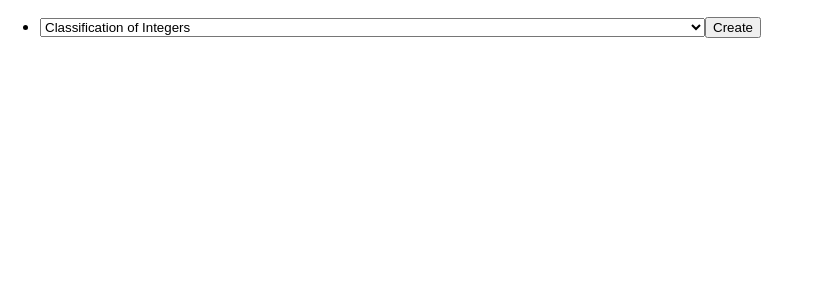
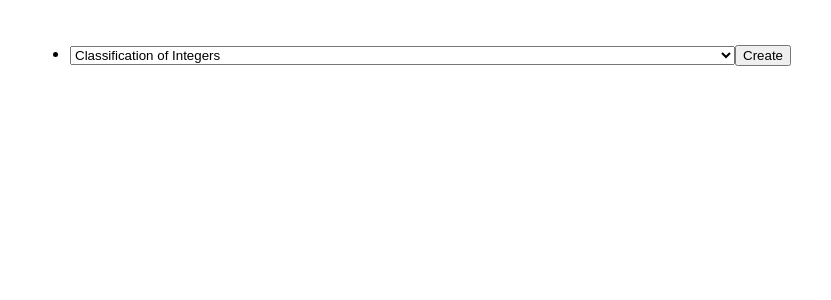
Before and after one commit to ApteroSAS/procyan, a React (Create React App) app: page / in a window 1280 px wide. Shown: the top 300 px of the page, without its empty margins (0-831 px from the left). Built offline with nearby package versions, Linux system fonts and the light colour scheme.

Commit message:
publishing and styles updated

```diff
--- a/package.json
+++ b/package.json
@@ -2,6 +2,7 @@
   "name": "procyan",
   "version": "0.1.0",
   "private": true,
+  "homepage": "https://meet.aptero.co/service/static/procyan/",
   "dependencies": {
     "@mozilla/lilypad-ui": "^2.0.0",
     "@testing-library/jest-dom": "^5.16.5",
--- a/src/components/Exercice.js
+++ b/src/components/Exercice.js
@@ -14,22 +14,22 @@ export default function ExerciceField({UnitId, uuid}){
         if(fake){
             await new Promise(r => setTimeout(r, 1000));
             return {
-                "translationCode": "fr",
+                "translationCode": "es",
                 "problemType": {
                     "code": "multiple",
                     "value": "객관식"
                 },
-                "problem": "Trouvez combien d'entiers non négatifs sont au total parmi les listes de nombres suivantes.\n$\\displaystyle 2,\\ 0,\\ -4,\\ \\frac{1}{2},\\ -\\frac{1}{2},\\ -\\frac{1}{3}$",
+                "problem": "Encuentra cuántos enteros no negativos hay en total entre las siguientes listas de números.\n$\\displaystyle 1,\\ -5,\\ -\\frac{3}{5},\\ -2,\\ \\frac{1}{4},\\ -\\frac{5}{2}$",
                 "choiceList": [
+                    "$0$",
+                    "$5$",
+                    "$3$",
                     "$1$",
-                    "$2$",
-                    "$4$",
-                    "$5$",
-                    "$0$"
+                    "$2$"
                 ],
                 "drawUseProblem": false,
                 "drawImageByteProblem": null,
-                "explanation": "(A) les entiers non négatifs sont/est ${0, 2} \\Longrightarrow 2$.",
+                "explanation": "(A) los enteros no negativos son ${1} \\Longrightarrow 1$.",
                 "drawUseExpl": false,
                 "drawImageByteExpl": null,
                 "answerResult": {
@@ -41,14 +41,14 @@ export default function ExerciceField({UnitId, uuid}){
                     "inputAnswer": null,
                     "sec": null
                 },
-                "uuid": "20230703223357-16390b8f-c84d-4ac0-a274-d9db9139ed31"
+                "uuid": "20230803220447-e05106e5-7c76-441d-be3b-f32973cc3916"
             }
         }
 
         const headers = new Headers();
         headers.append("x-request-to", "DKDNidkwinDKSNdiwnd")
         //13.209.103.192:9901   ---   https://api-service.solve-mate.com/"
-        const baseUrl = "http://13.209.103.192:9901/"
+        const baseUrl = "http://api-service.solve-mate.com/"
         const createPostPath = `v1/api/solve/sample/${currentUnitId}`
         const recallGetPath = `v2/api/solve/sample/${currentUUID}`
         let query, method
@@ -81,17 +81,12 @@ export default function ExerciceField({UnitId, uuid}){
     return (
         <>
             {exercice === undefined ? <p>Loading..</p> :
-                <div>
-                    <main
-                        data-theme="light"
-                        style={{
-                        background: '#eeeeee',
-                        color: '#000000',
-                        fontSize: '15px',
-                        padding: '30px'
+                <div
+                    style={{
+                            background: '#eeeeee',
+                        }}
+                >
 
-                        }}
-                    >
                         <p><Latex displayMode={true}>{exercice.problem}</Latex></p>
                         <p><Latex displayMode={true}>{exercice.explanation}</Latex></p>
                         <ul>
@@ -102,7 +97,7 @@ export default function ExerciceField({UnitId, uuid}){
                                         <Button
                                             category="primary_outline"
                                             onClick= {function handleClick(choice, index){}}
-                                            text={index + ".  " + choice} //{`${index} $") " ${choice}`}  //{index} + {choice}
+                                            text={<Latex displayMode={true}>{choice}</Latex>} //{`${index} $") " ${choice}`}  //{index} + {choice}
                                             type="button"
                                             size="small"
 
@@ -110,7 +105,6 @@ export default function ExerciceField({UnitId, uuid}){
                                     </li>)
                             }
                         </ul>
-                    </main>
                 </div>
             }
         </>
--- a/src/index.css
+++ b/src/index.css
@@ -11,3 +11,15 @@ code {
   font-family: source-code-pro, Menlo, Monaco, Consolas, 'Courier New',
     monospace;
 }
+
+main[data-theme='light'].App,
+:root {
+  --color-interaction-primary: #c70000;
+  --color-interaction-primary-hover: #960606;
+  --color-interaction-primary-active: #960606;
+  --color-interaction-primary-disabled: rgba(176, 176, 176, 0.5);
+  --color-interaction-primary-alt: #ffffff;
+  --color-interaction-primary-alt-hover: #fde8e8;
+  --color-interaction-primary-alt-active: #f0cbcb;
+  --color-interaction-primary-alt-disabled: #e7e7e7;
+}
--- a/src/index.js
+++ b/src/index.js
@@ -7,7 +7,16 @@ import reportWebVitals from './reportWebVitals';
 const root = ReactDOM.createRoot(document.getElementById('root'));
 root.render(
   <React.StrictMode>
-    <App />
+      <main
+          className={'App'}
+          data-theme="light"
+          style={{
+              fontSize: '15px',
+              padding: '30px'
+          }}
+      >
+        <App />
+      </main>
   </React.StrictMode>
 );
 
```
Also changed, not shown: public/manifest.json, 2 other files (tests, documents, lock files or other folders).
